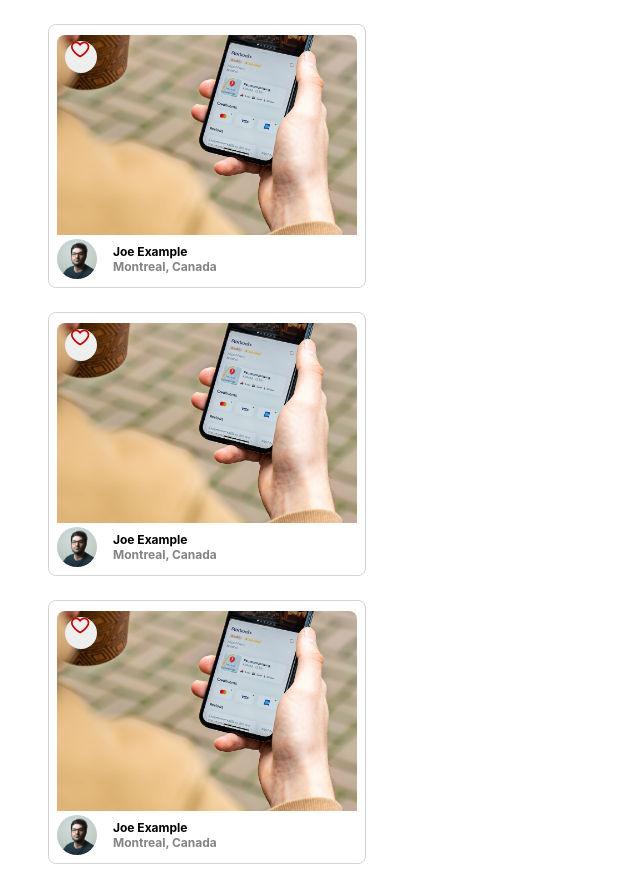
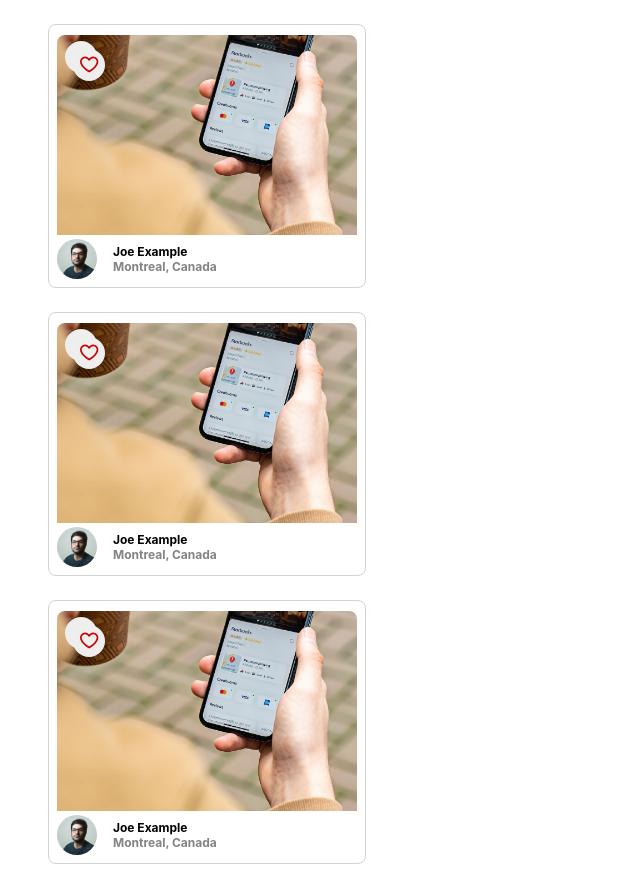
Before and after one commit to Wowwzerzs/photo-labs, a React (Create React App) app in the folder frontend/: page / in a window 1280 px wide. Shown: the whole page, without its empty margins (0-640 px from the left). Built offline with nearby package versions, Linux system fonts and the light colour scheme; the HTML template or start-up script is replaced by a standard one.

Commit message:
Refactored PhotoFavButton component to receive photoId prop and pass selected state to FavIcon component

```diff
--- a/frontend/src/components/PhotoFavButton.jsx
+++ b/frontend/src/components/PhotoFavButton.jsx
@@ -2,16 +2,16 @@ import React, { useCallback, useState } from 'react';
 import FavIcon from './FavIcon';
 import '../styles/PhotoFavButton.scss';
 
-function PhotoFavButton() {
-  const [selected, setSelected] = useState(false); // State to manage whether the photo is favorited or not
+function PhotoFavButton({ photoId }) {
+  const [selected, setSelected] = useState(false);
 
   const toggleFav = () => {
     setSelected(prevSelected => !prevSelected);
   };
 
   return (
-    <div className="photo-fav-button__container" onClick={toggleFav}>
-      <div className="photo-fav-button__svg">
+    <div className="photo-list__fav-icon" onClick={toggleFav}>
+      <div className="photo-list__fav-icon-svg">
         <FavIcon selected={selected} />
       </div>
     </div>
--- a/frontend/src/components/PhotoListItem.jsx
+++ b/frontend/src/components/PhotoListItem.jsx
@@ -1,4 +1,3 @@
-// Updated PhotoListItem component
 import React from "react";
 import PhotoFavButton from "./PhotoFavButton";
 import "../styles/PhotoListItem.scss";
@@ -9,7 +8,7 @@ const PhotoListItem = (props) => {
   return (
     <div className="photo-list__item">
       <div className="photo-list__fav-icon">
-        <PhotoFavButton />
+        <PhotoFavButton photoId={id} />
       </div>
       <img src={imageSource} alt="Photograph" className="photo-list__image" />
       <div className="photo-list__user-details">
```
